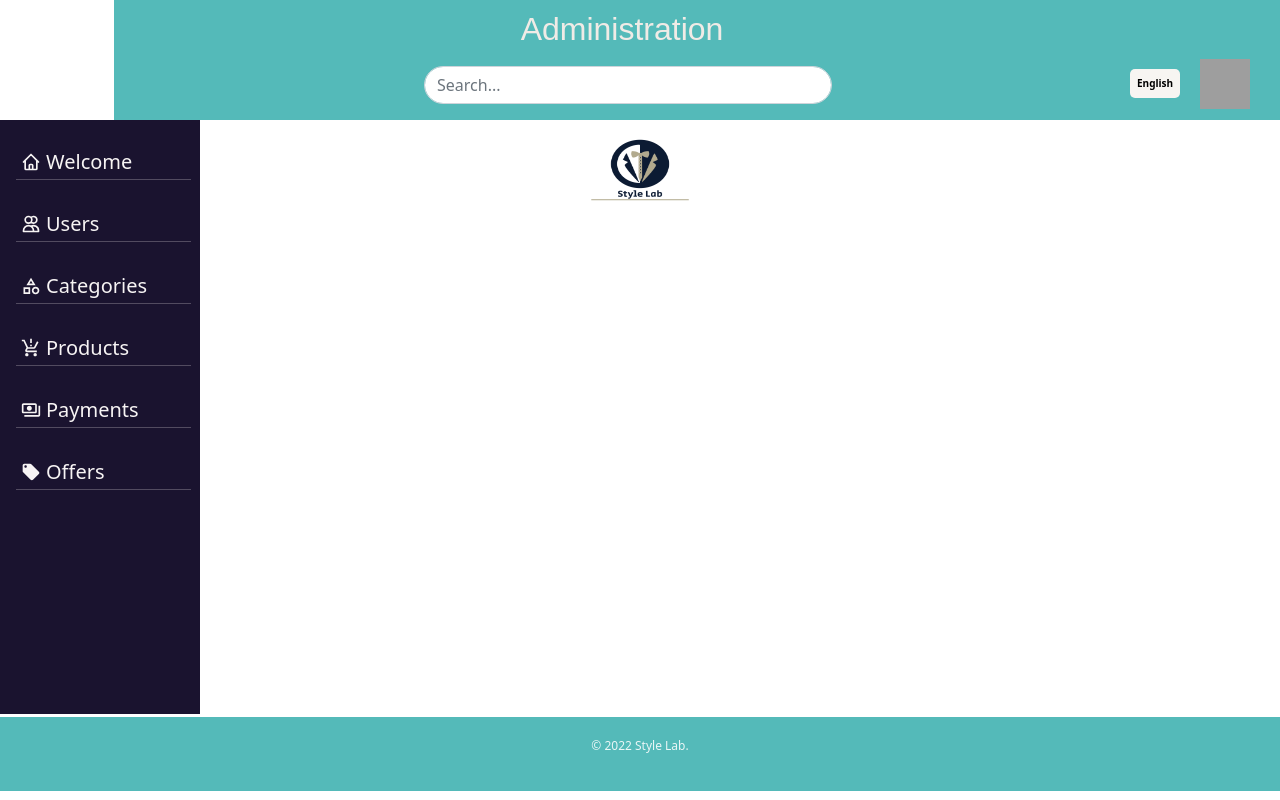
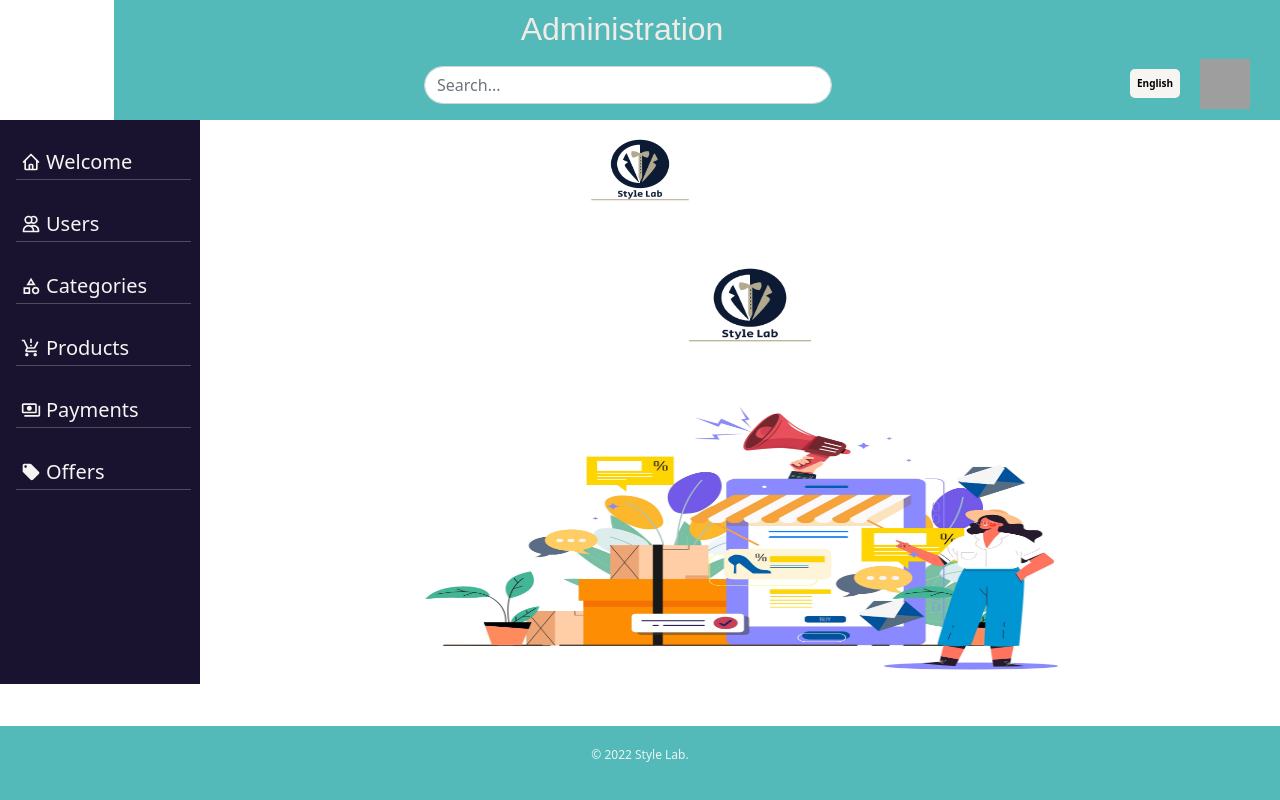
Before and after one commit to HimashaWijewickrama/Online-Clothing-Store, a React (Create React App) app in the folder Frontend/: page / in a window 1280 px wide. Built offline with nearby package versions, Linux system fonts and the light colour scheme; grey boxes are pictures that could not be loaded.

Commit message:
third commit

```diff
--- a/Frontend/src/App.css
+++ b/Frontend/src/App.css
@@ -40,9 +40,9 @@
 
 /* Fixed sidenav, full height */
 .sidenav {
-  height: 74.2%;
+  height: 70.5%;
   width: 200px;
-  position: fixed;
+  position: absolute;
   z-index: 1;
   top: 0;
   left: 0;
--- a/Frontend/src/App.js
+++ b/Frontend/src/App.js
@@ -3,12 +3,14 @@ import './css/admin.css';
 import Sidenav from './components/sidenav'
 import AdminHead from './components/adminHead'
 import AdminFooter from './components/adminFooter'
+import Welcome from './components/welcome'
 
 function App() {
   return (
     <div className="App">
       <AdminHead/>
       <Sidenav/>
+      <Welcome/>
       <AdminFooter/>
     </div>
   );
--- /dev/null
+++ b/Frontend/src/components/welcome.js
@@ -0,0 +1,16 @@
+import React from 'react';
+
+function  welcome(){
+    return(
+       <div className='welcome'>
+        <div className='adminimg'>
+            <img src='./images/logo.png' width="150px" height="120px"></img>
+        </div><br></br>
+        <div className='content'>
+            <img src='./images/admin.jpg' width="650px" height="290px"/>
+        </div>
+       </div>
+    )
+
+}
+export default welcome;
--- a/Frontend/src/css/admin.css
+++ b/Frontend/src/css/admin.css
@@ -5,6 +5,7 @@
     width: 1166px;
     float: right;
     background-color:#54BAB9;
+
 }
 .topic{
     margin-top:10px;
@@ -32,9 +33,10 @@ hr{
 .bottom-container{
     background-color: #54BAB9;
     float: right;
-    margin-top: 497px;
+    margin-top: 487px;
     width: 100%;
     position:fixed;
+    bottom:0;
   }
   .copyright{
     color: #EAF6F6;
@@ -102,3 +104,13 @@ hr{
       margin-top: -45px;
       margin-right: 30px;
   }
+  .welcome{
+    right: 0;
+    margin-top: 10px;
+    margin-left: 200px;
+    height: 463px;
+  }
+  .adminimg{
+    padding-top: 15px;
+    margin-left: 20px;
+  }
```
Also changed, not shown: Frontend/public/images/admin.jpg (added), Frontend/public/images/welcome.gif (added).
